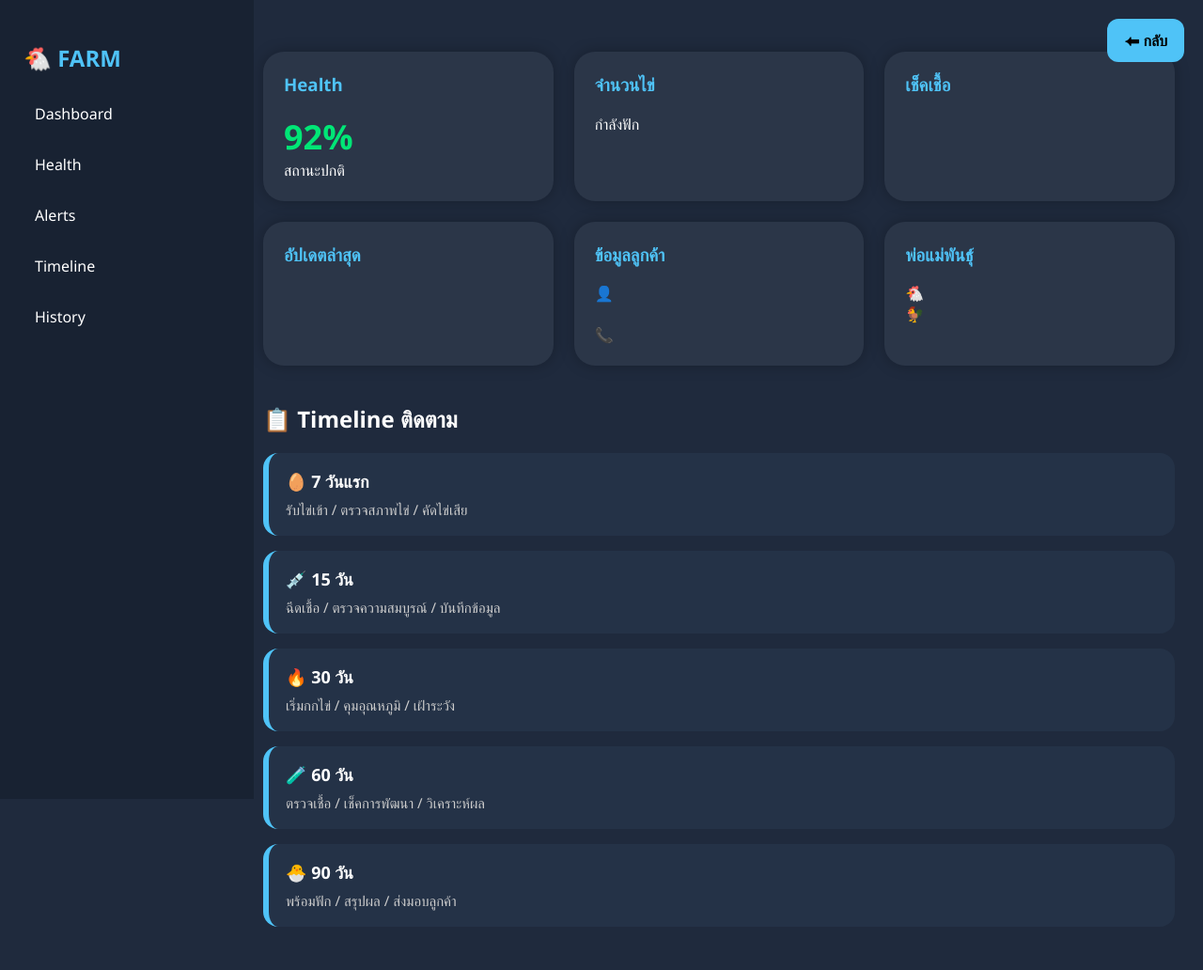
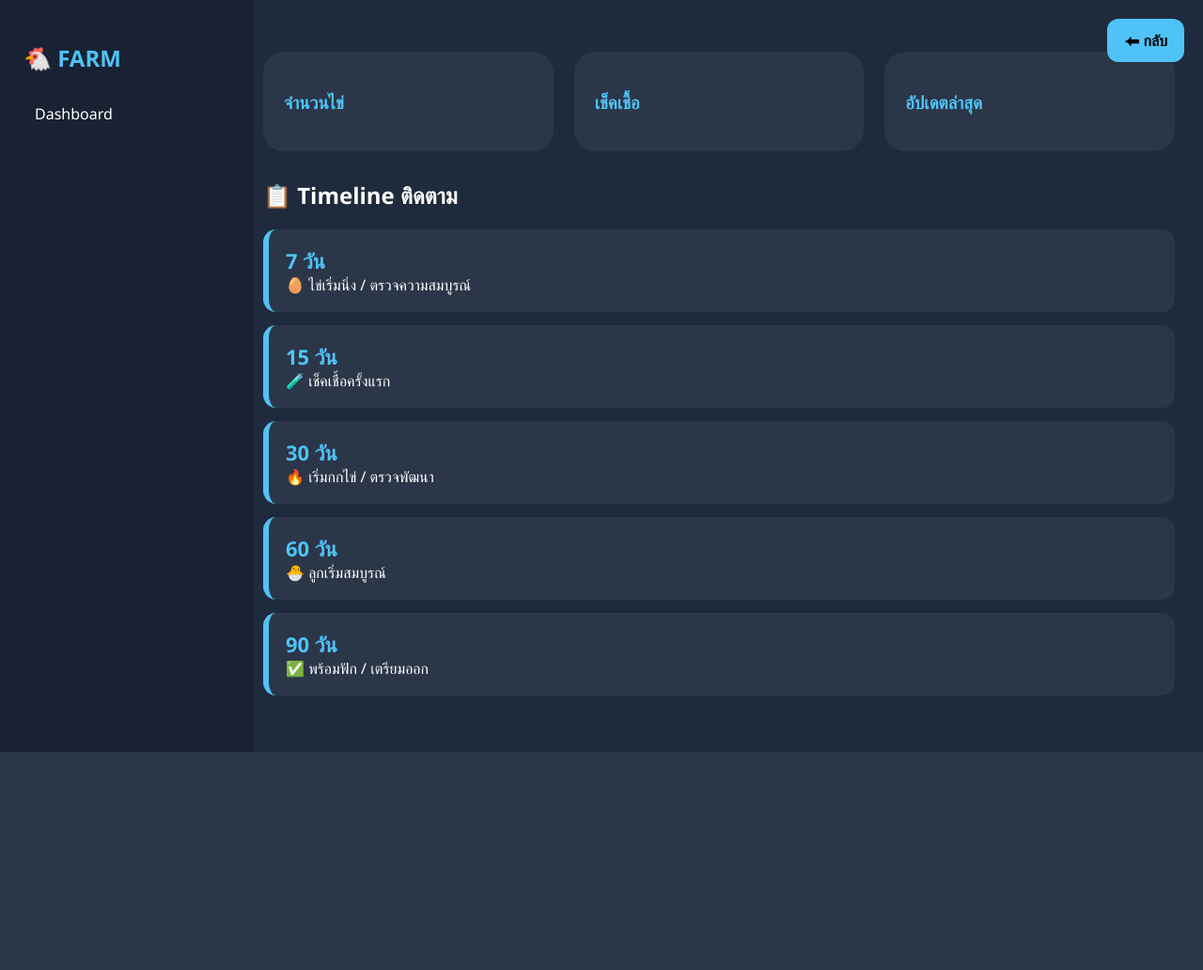
Before and after one commit to tanthai050864-prog/farm-kai, a Flask app: template templates/status.html in a window 1280 px wide. Shown: the whole page at 94% size. After the commit the page ends 800 px from the top, so only its background shows below. Run offline with Flask 3, Linux system fonts and the light colour scheme; the template is opened without the code that fills it, so the values that code supplies are empty.

Commit message:
add 7 15 30 60 90 timeline

```diff
--- a/templates/status.html
+++ b/templates/status.html
@@ -31,7 +31,6 @@ body{
     padding:12px;
     margin:8px 0;
     border-radius:12px;
-    transition:.3s;
 }
 
 .sidebar a:hover{
@@ -44,7 +43,7 @@ body{
 }
 
 .header{
-    font-size:32px;
+    font-size:30px;
     font-weight:bold;
     margin-bottom:25px;
 }
@@ -59,47 +58,33 @@ body{
     background:#2b3648;
     border-radius:22px;
     padding:22px;
-    box-shadow:0 0 15px rgba(0,0,0,.25);
 }
 
 .card h3{
-    margin-top:0;
     color:#4fc3f7;
 }
 
 .big{
-    font-size:36px;
+    font-size:30px;
     font-weight:bold;
 }
 
-.good{color:#00e676;}
-.warn{color:#ff9800;}
-.bad{color:#ff5252;}
-
 .timeline{
-    margin-top:40px;
+    margin-top:30px;
 }
 
 .step{
+    background:#2b3648;
     padding:18px;
-    margin:16px 0;
-    background:#243247;
+    margin:14px 0;
     border-left:6px solid #4fc3f7;
-    border-radius:16px;
-    font-size:18px;
-    cursor:pointer;
-    transition:.3s;
+    border-radius:14px;
 }
 
-.step:hover{
-    transform:translateX(10px);
-    background:#32435c;
-}
-
-.step small{
-    display:block;
-    margin-top:8px;
-    color:#ccc;
+.day{
+    font-size:22px;
+    font-weight:bold;
+    color:#4fc3f7;
 }
 
 .back{
@@ -120,10 +105,6 @@ body{
 <div class="sidebar">
     <h2>🐔 FARM</h2>
     <a href="/">Dashboard</a>
-    <a href="#">Health</a>
-    <a href="#">Alerts</a>
-    <a href="#">Timeline</a>
-    <a href="#">History</a>
 </div>
 
 <a class="back" href="javascript:history.back()">⬅ กลับ</a>
@@ -135,20 +116,13 @@ body{
 <div class="grid">
 
 <div class="card">
-<h3>Health</h3>
-<div class="big good">92%</div>
-สถานะปกติ
-</div>
-
-<div class="card">
 <h3>จำนวนไข่</h3>
 <div class="big">{{data.status.get('eggs','0')}}</div>
-กำลังฟัก
 </div>
 
 <div class="card">
 <h3>เช็คเชื้อ</h3>
-<div class="big warn">{{data.status.get('check_result','รอเช็ค')}}</div>
+<div class="big">{{data.status.get('check_result','รอเช็ค')}}</div>
 </div>
 
 <div class="card">
@@ -156,46 +130,35 @@ body{
 {{data.status.get('updated_at','ยังไม่เคยอัปเดต')}}
 </div>
 
-<div class="card">
-<h3>ข้อมูลลูกค้า</h3>
-👤 {{data.customer}}<br><br>
-📞 {{data.phone}}
-</div>
-
-<div class="card">
-<h3>พ่อแม่พันธุ์</h3>
-🐔 {{data.mother}}<br>
-🐓 {{data.father}}
-</div>
-
 </div>
 
 <div class="timeline">
+
 <h2>📋 Timeline ติดตาม</h2>
 
 <div class="step">
-🥚 <b>7 วันแรก</b>
-<small>รับไข่เข้า / ตรวจสภาพไข่ / คัดไข่เสีย</small>
+<div class="day">7 วัน</div>
+🥚 ไข่เริ่มนิ่ง / ตรวจความสมบูรณ์
 </div>
 
 <div class="step">
-💉 <b>15 วัน</b>
-<small>ฉีดเชื้อ / ตรวจความสมบูรณ์ / บันทึกข้อมูล</small>
+<div class="day">15 วัน</div>
+🧪 เช็คเชื้อครั้งแรก
 </div>
 
 <div class="step">
-🔥 <b>30 วัน</b>
-<small>เริ่มกกไข่ / คุมอุณหภูมิ / เฝ้าระวัง</small>
+<div class="day">30 วัน</div>
+🔥 เริ่มกกไข่ / ตรวจพัฒนา
 </div>
 
 <div class="step">
-🧪 <b>60 วัน</b>
-<small>ตรวจเชื้อ / เช็คการพัฒนา / วิเคราะห์ผล</small>
+<div class="day">60 วัน</div>
+🐣 ลูกเริ่มสมบูรณ์
 </div>
 
 <div class="step">
-🐣 <b>90 วัน</b>
-<small>พร้อมฟัก / สรุปผล / ส่งมอบลูกค้า</small>
+<div class="day">90 วัน</div>
+✅ พร้อมฟัก / เตรียมออก
 </div>
 
 </div>
```
